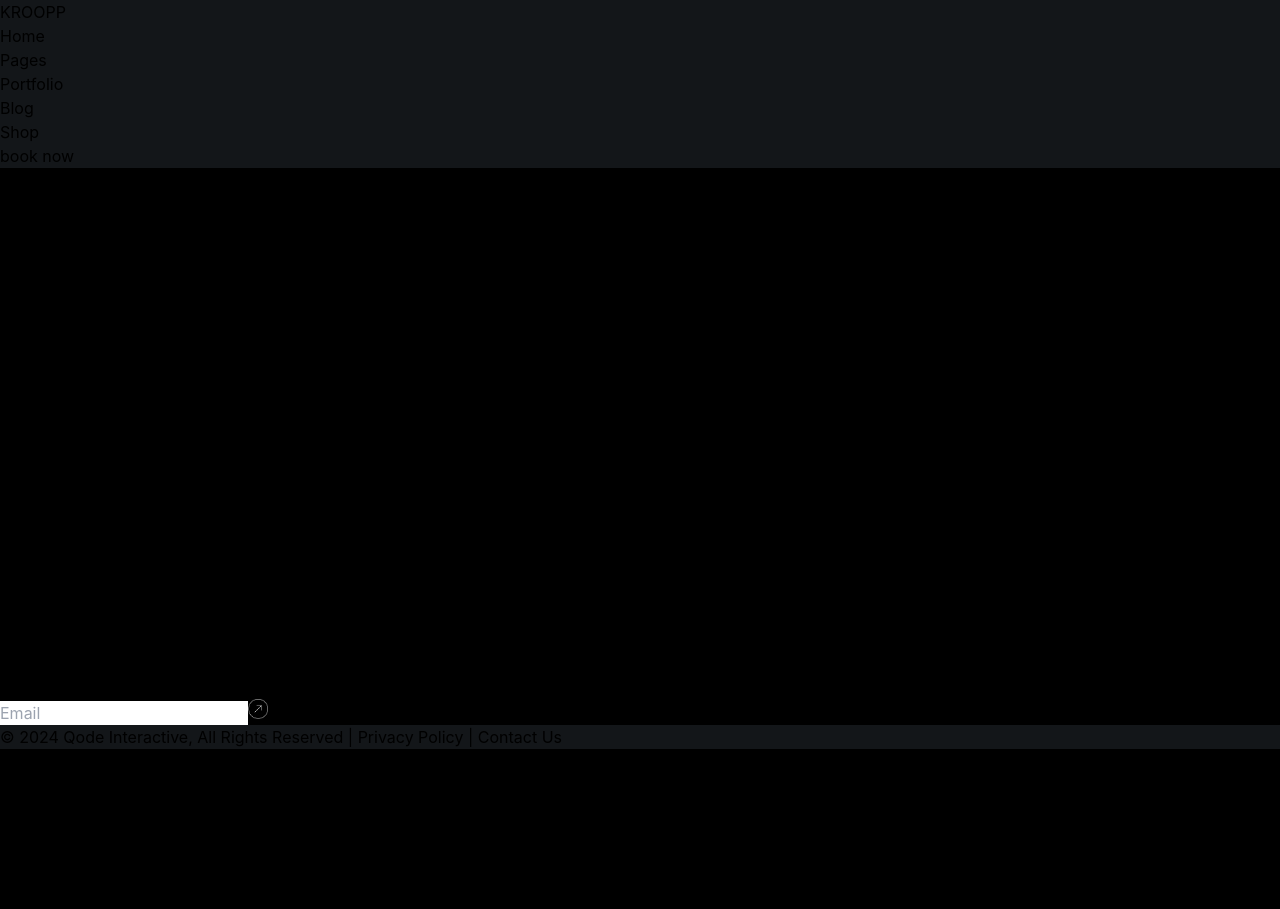
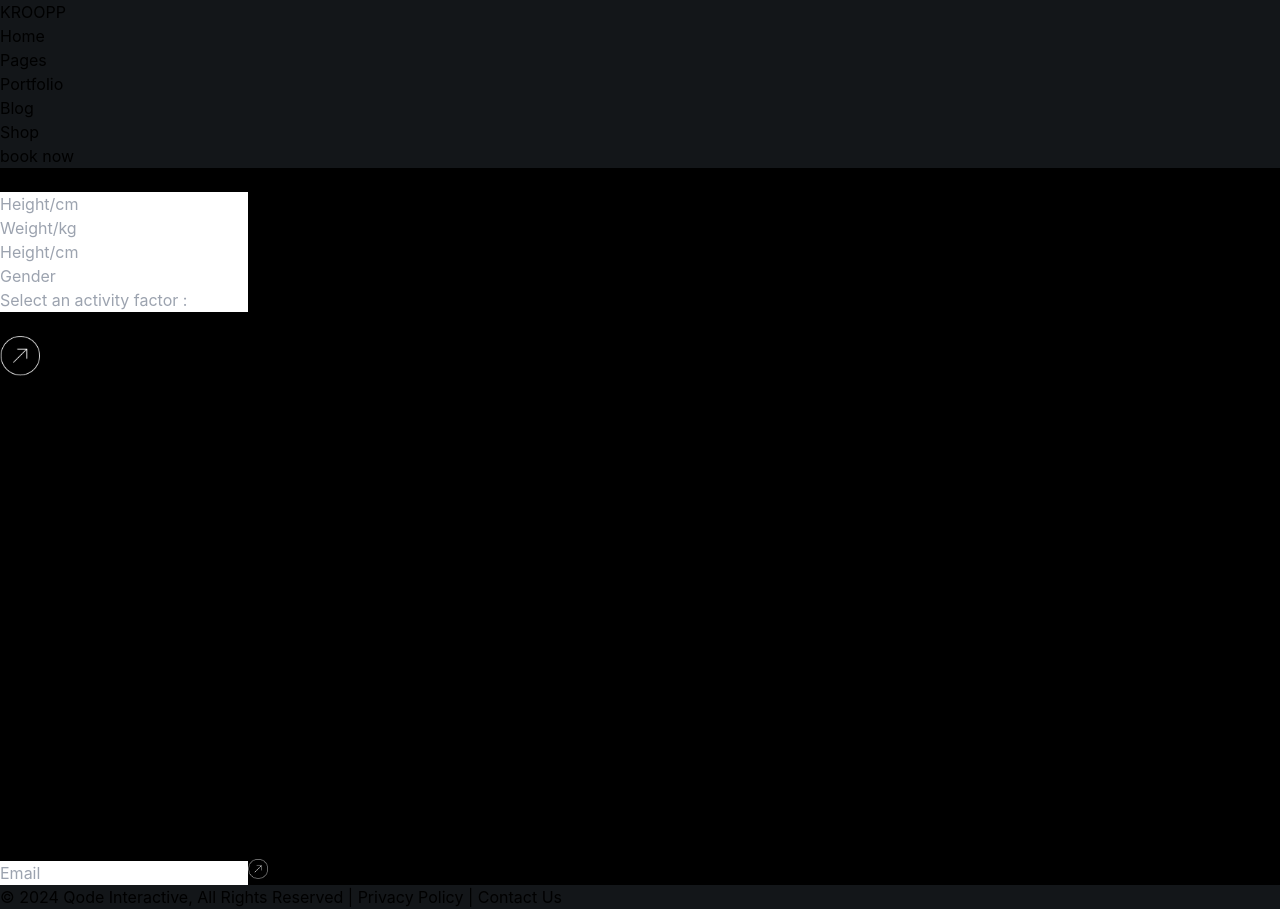
Before and after one commit to teshankalhara/CrossFit_React_TS_Frontend, a React (Vite) app: page / in a window 1280 px wide. Before the commit the page ends 800 px from the top, so only its background shows below. Built offline with nearby package versions, Linux system fonts and the light colour scheme.

Commit message:
inputType box

```diff
--- a/src/components/InputType/InputType.tsx
+++ b/src/components/InputType/InputType.tsx
@@ -1,7 +1,35 @@
-const InputType =()=>{
-    return(
+import CustomizedBtn from '../CustomizedBtn/CustomizedBtn';
+const InputType = () => {
+    return (
         <>
-
+            <form className="p-8">
+                <div className="flex">
+                    <div>
+                        <input type="text" className=" bg-black w-[200px] h-[40px] border text-sm border-slate-300 rounded-full pl-5 p-2 placeholder:text-white" placeholder="Height/cm" />
+                    </div>
+                    <div>
+                        <input type="text" className="ml-2 bg-black w-[200px] h-[40px] border text-sm border-slate-300 rounded-full pl-5 p-2 placeholder:text-white" placeholder="Weight/kg" />
+                    </div>
+                </div>
+                <div className="flex mt-2">
+                    <div>
+                        <input type="text" className=" bg-black w-[200px] h-[40px] border text-sm border-slate-300 rounded-full pl-5 p-2 placeholder:text-white" placeholder="Height/cm" />
+                    </div>
+                    <div>
+                        <input type="text" className="ml-2 bg-black w-[200px] h-[40px] border text-sm border-slate-300 rounded-full pl-5 p-2 placeholder:text-white" placeholder="Gender" />
+                    </div>
+                </div>
+                <div className="flex mt-2">
+                    <div>
+                        <input type="text" className=" bg-black w-[408px] h-[40px] border text-sm border-slate-300 rounded-full pl-5 p-2 placeholder:text-white" placeholder="Select an activity factor :" />
+                    </div>
+                </div>
+                <div className='flex'>
+                    <div className='mt-2'>
+                        <CustomizedBtn title='CALCULATE' width={200} height={40} />
+                    </div>
+                </div>
+            </form>
         </>
     )
 }
--- a/src/pages/Home.tsx
+++ b/src/pages/Home.tsx
@@ -1,9 +1,12 @@
+import InputType from "../components/InputType/InputType"
+
 const Home = () => {
     return (
         <>
             <div>
                 <div className="text-white">
                     Home
+                    <InputType/>
                 </div>
             </div>
         </>
```
